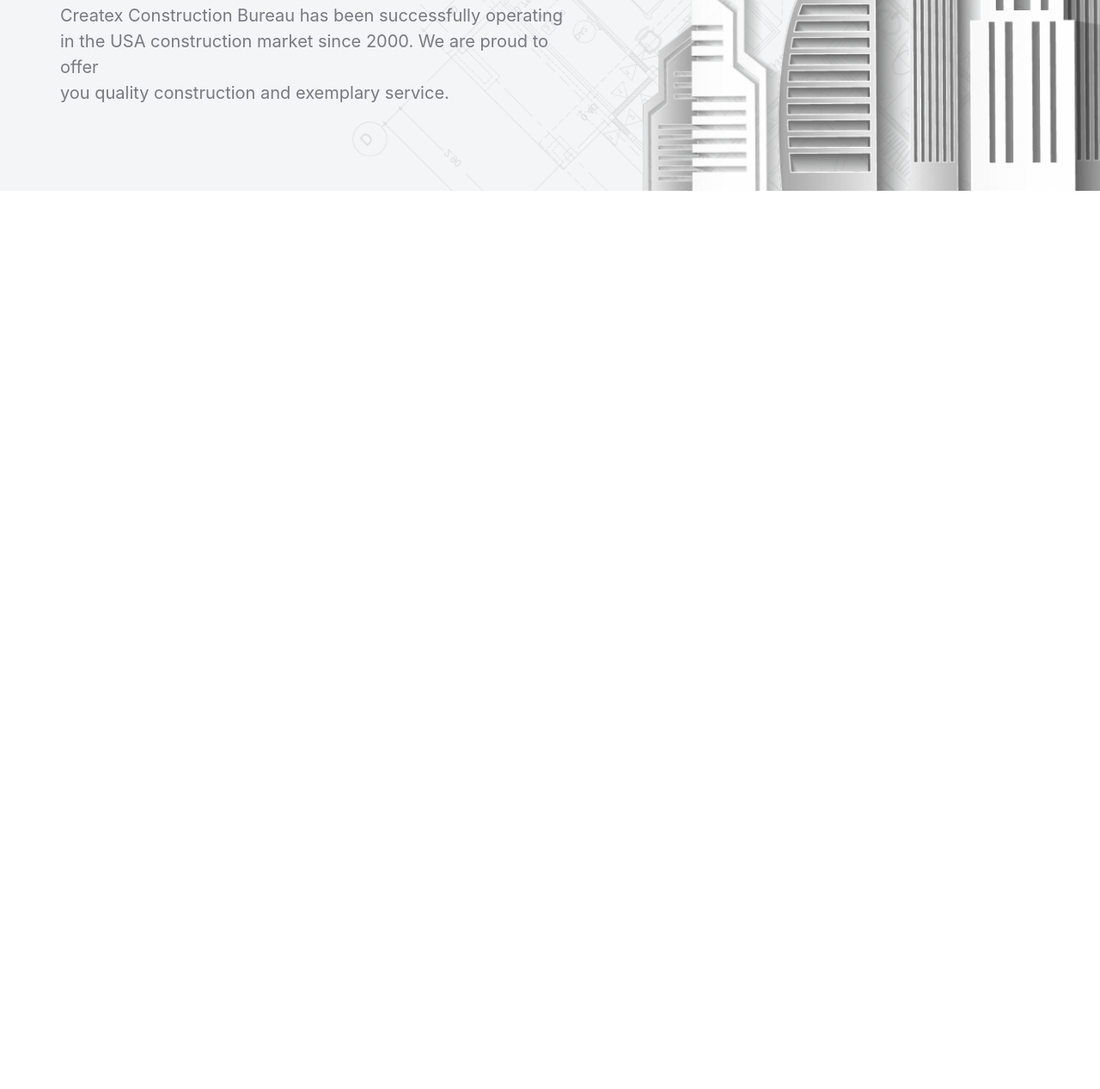
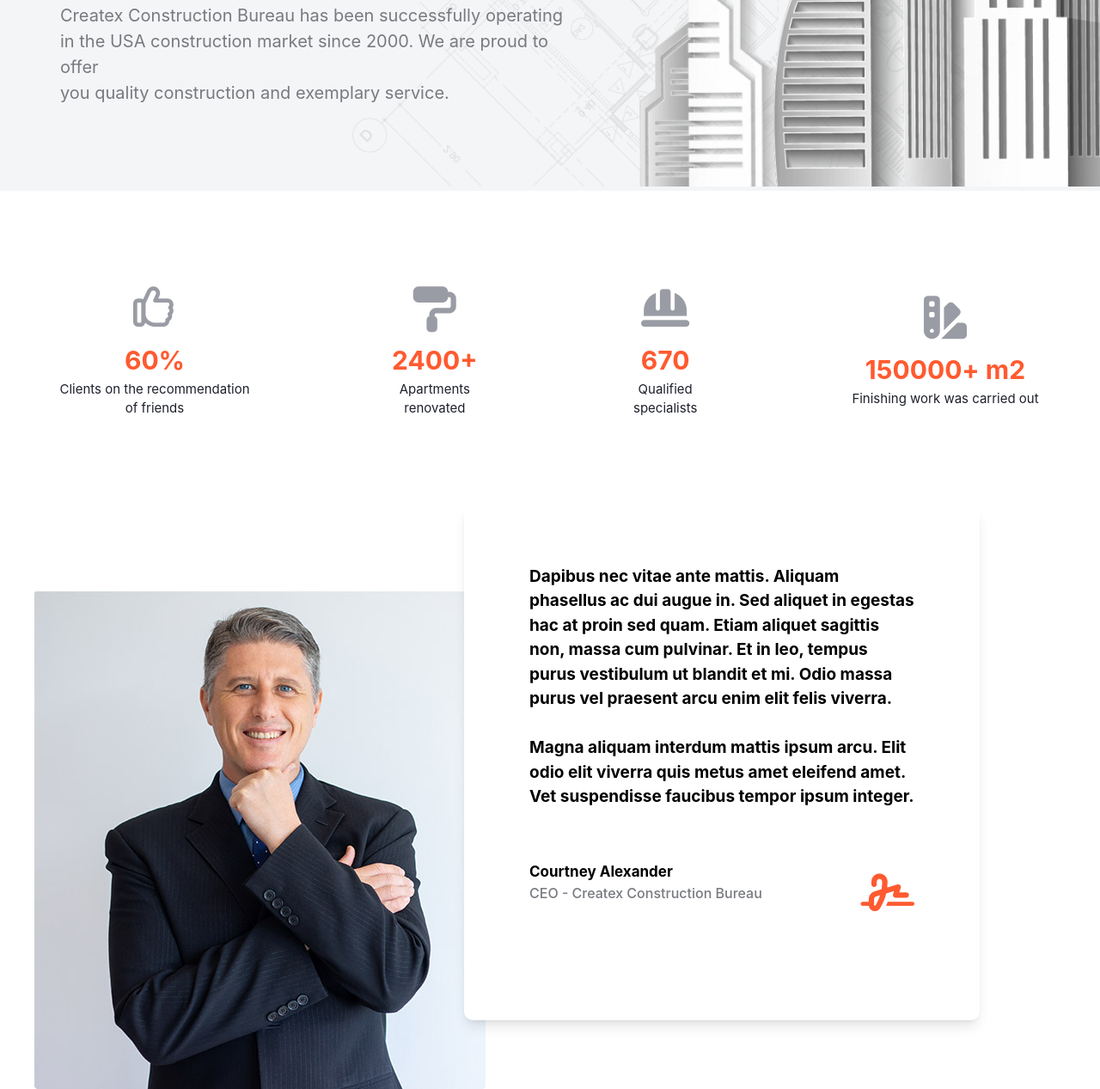
Before and after one commit to ganizodda/CreatX-team-work, a website: page src/u3mon.html in a window 1280 px wide. Shown: the part 451-1718 px from the top of the page at 86% size. Before the commit the page ends 800 px from the top, so only its background shows below. Drawn offline with nearby package versions, Linux system fonts and the light colour scheme; files that its build step writes are made by us from their sources.

Commit message:
section2

```diff
--- a/src/u3mon.html
+++ b/src/u3mon.html
@@ -50,11 +50,52 @@
       <div class="relative lg:relative lg:max-w-[1200px] lg:m-auto">
       <p class="text-[#f4f5f6]">.</p>
       <div class="relative lg:relative z-50">
-        <h3 class="text-[#424551] text-[40px] font-[500] ml-[30px] mt-[50px] lg:text-[18px] hover:translate-x-10 active:-translate-x-10 transition-all duration-500 ] lg:w-[200px]">Homepage / <span class="text-[#9A9CA5]">About Us</span></h3>
-        <h1 class="text-[#1E212C] ml-[30px] mt-[40px] text-[120px] font-[750] lg:text-[70px] hover:rotate-x-200 transition-all duration-900 active:rotate-x-0 lg:w-[360px]">ABOUT US</h1>
-        <p class="ml-[30px] mt-[10px] text-[32px] text-[#787A80] lg:text-[20px] hover:translate-y-10 active:opacity-0 transition-all duration-1000 lg:w-[600px]">Createx Construction Bureau has been successfully operating <br> in the USA construction market since 2000. We are proud to offer <br> you quality construction and exemplary service.</p>
+        <h3 class="text-[#424551] text-[40px] font-[500] ml-[30px] mt-[50px] lg:text-[18px] lg:hover:translate-x-10 lg:active:-translate-x-10 transition-all duration-500 ] lg:w-[200px]">Homepage / <span class="text-[#9A9CA5]">About Us</span></h3>
+        <h1 class="text-[#1E212C] ml-[30px] mt-[40px] text-[120px] font-[750] lg:text-[70px] lg:lg:hover:rotate-x-200 transition-all duration-900 active:rotate-x-0 lg:w-[360px]">ABOUT US</h1>
+        <p class="ml-[30px] mt-[10px] text-[32px] text-[#787A80] lg:text-[20px] lg:hover:translate-y-10 lg:active:opacity-0 transition-all duration-1000 lg:w-[600px]">Createx Construction Bureau has been successfully operating <br> in the USA construction market since 2000. We are proud to offer <br> you quality construction and exemplary service.</p>
       </div>
-      <img src="./images/Group 273.png" alt="" class="lg:absolute lg:top-[-100px] lg:left-[370px] lg:w-[991px] lg:top-[-1px] lg:top-[2px]">
+      <img src="./images/Group 273.png" alt="" class="lg:absolute lg:top-[-100px] lg:left-[370px] lg:w-[981px] lg:top-[-1px] lg:top-[2px]">
+      </div>
+    </section>
+    <section>
+      <div class="flex bg-[#ffffff] max-w-[900px] m-auto gap-[90px] flex-wrap lg:max-w-[1150px] lg:flex lg:justify-between lg:items-center">
+        <div class="bg-[#ffffff] w-[45%] mt-[100px] text-center lg:w-[20%]">
+          <div class="text-[#9A9CA5] text-[90px] lg:text-[50px]"><i class="fa-regular fa-thumbs-up"></i></div>
+          <h1 class="text-[#FF5A30] text-[70px] font-[750] lg:text-[30px]">60%</h1>
+          <p class="text-[#1E212C] text-[25px] lg:text-[15px]">Clients on the recommendation <br> of friends</p>
+        </div>
+        <div class="bg-[#ffffff] w-[45%] mt-[100px] text-center lg:w-[10%]">
+          <div class="text-[#9A9CA5] text-[90px] lg:text-[50px]"><i class="fa-solid fa-paint-roller"></i></div>
+          <h1 class="text-[#FF5A30] text-[70px] font-[750] lg:text-[30px]">2400+</h1>
+          <p class="text-[#1E212C] text-[25px] lg:text-[15px] ">Apartments renovated</p>
+        </div>
+        <div class="bg-[#ffffff] w-[45%] mt-[10px] lg:mt-[100px] text-center lg:w-[10%]">
+          <div class="text-[#9A9CA5] text-[90px] lg:text-[50px]"><i class="fa-solid fa-helmet-safety"></i></div>
+          <h1 class="text-[#FF5A30] text-[70px] font-[750] lg:text-[30px]">670</h1>
+          <p class="text-[#1E212C] text-[25px] lg:text-[15px]">Qualified specialists</p>
+        </div>
+        <div class="bg-[#ffffff] w-[45%] mt-[10px] lg:mt-[100px] text-center lg:w-[20%]">
+          <div class="text-[#9A9CA5] text-[90px] lg:text-[50px]"><i class="fa-solid fa-swatchbook"></i></div>
+          <h1 class="text-[#FF5A30] text-[70px] font-[750] lg:text-[30px]">150000+ m2</h1>
+          <p class="text-[#1E212C] text-[25px] lg:text-[15px]">Finishing work was carried out</p>
+        </div>
+      </div>
+      <div class="bg-[#ffffff] lg:relative lg:mt-[200px] mt-[200px] max-w-[1200px] lg:m-auto flex p-[0px] ">
+        <div>
+          <img src="./images/image.jpg" alt="">
+        </div>
+        <div class="hi bg-[#ffffff] lg:h-[600px] lg:absolute lg:left-[500px] rounded-[10px] lg:mr-[0px] w-[600px] p-[20px] shadow-lg lg:mt-[-100px]">
+          <h2 class="text-[19px] w-[80%] font-[650] m-auto lg:mt-[50px]">Dapibus nec vitae ante mattis. Aliquam phasellus ac dui augue in. Sed aliquet in egestas hac at proin sed quam. Etiam aliquet sagittis non, massa cum pulvinar. Et in leo, tempus purus vestibulum ut blandit et mi. Odio massa purus vel praesent arcu enim elit felis viverra. <br><br> Magna aliquam interdum mattis ipsum arcu. Elit odio elit viverra quis metus amet eleifend amet. Vet suspendisse faucibus tempor ipsum integer. </h2>
+          <div class="w-[80%] m-auto flex justify-between mt-[60px]">
+            <div>
+              <h2 class="font-[700] text-[17px]">Courtney Alexander</h2>
+              <p class="text-[#787A80] font-[500]">CEO - Createx Construction Bureau </p>
+            </div>
+            <div class="text-[50px] text-[#FF5A30]">
+              <i class="fa-solid fa-signature"></i>
+            </div>
+          </div>
+        </div>
       </div>
     </section>
   </body>
```
Also changed, not shown: src/images/image.jpg (added).
